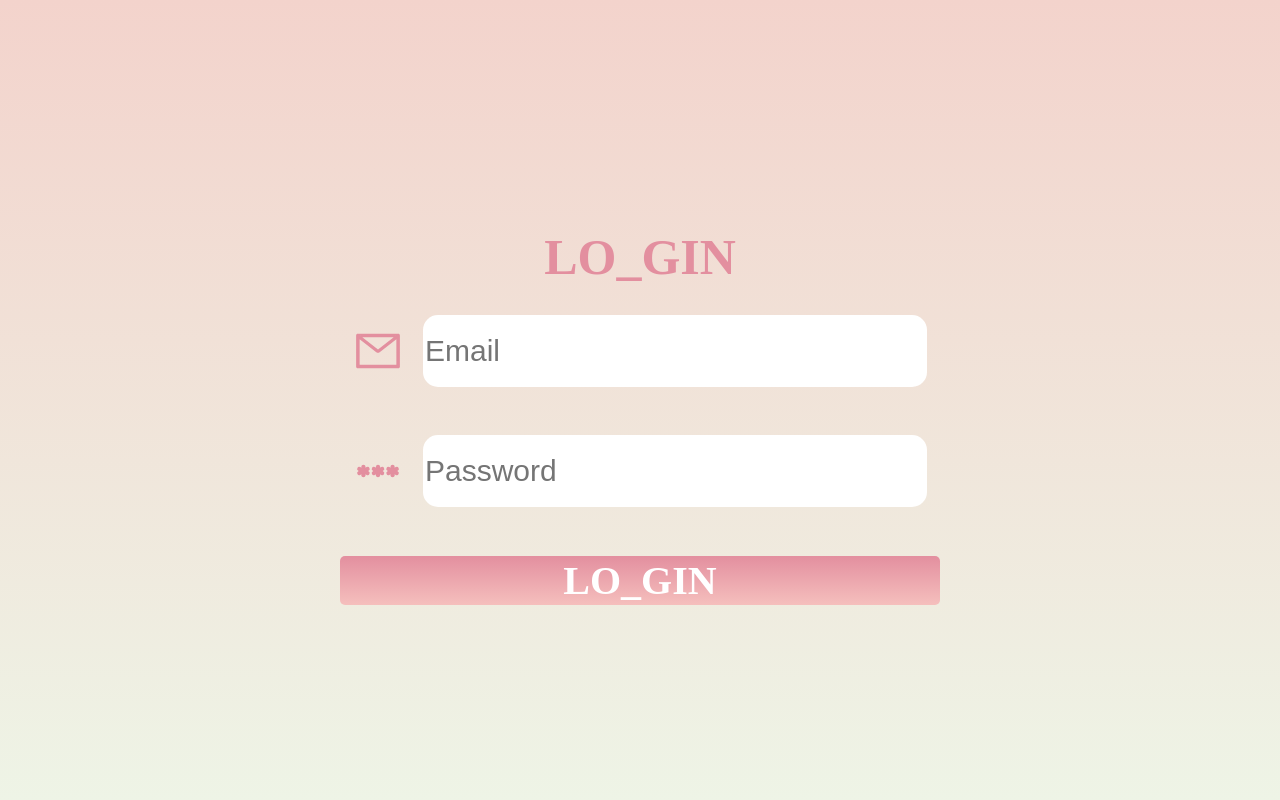
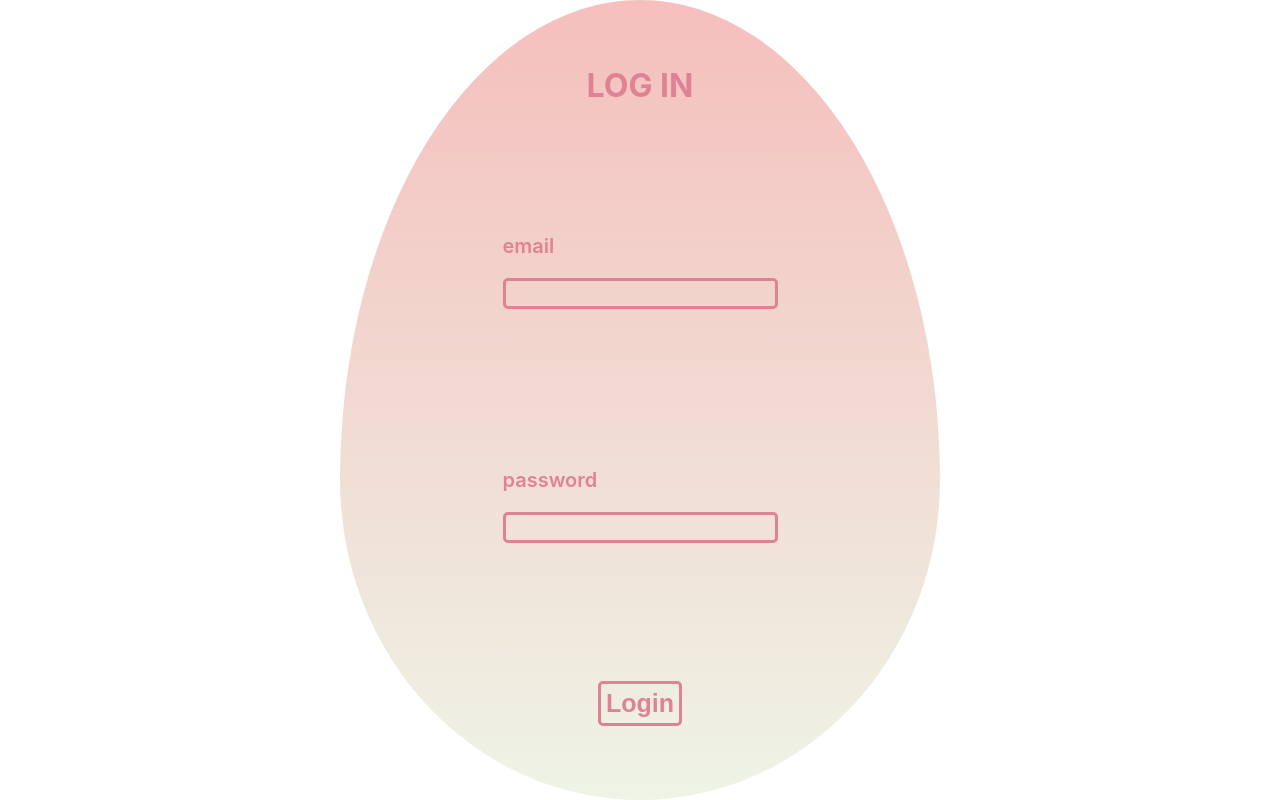
Before and after one commit to hoon060907/ToStudy-tamagochi, a React (Create React App) app: page /login in a window 1280 px wide. Built offline with nearby package versions, Linux system fonts and the light colour scheme; a web font is replaced by a local one.

Commit message:
최종완성

```diff
--- a/src/components/Login.js
+++ b/src/components/Login.js
@@ -4,8 +4,6 @@ import { useNavigate } from "react-router-dom";
 import { auth } from "../firebase";
 import './Login.scss';
 import Swal from "sweetalert2";
-import { AiOutlineMail } from 'react-icons/ai';
-import { TbPassword } from 'react-icons/tb';
 
 const Login = () => {
     const navigate = useNavigate('/');
@@ -20,11 +18,11 @@ const Login = () => {
         setPassword(e.target.value);
     };
 
-    const handleKeyPress = (e) => {
-        if (e.key === "Enter") {
-            login(); // Enter 키를 누르면 로그인 함수 호출
-        }
-    };
+    // const handleKeyPress = (e) => {
+    //     if (e.key === "Enter") {
+    //         login(); Enter 키를 누르면 로그인 함수 호출
+    //     }
+    // };
 
     // const login = () => {
     //     setPersistence(auth, browserLocalPersistence)
@@ -57,28 +55,18 @@ const Login = () => {
     }
 
     return (
-        // <div className="loginbody">
-        //     <div className="box">
-        //         <h1 className="title">LOG IN</h1>
-        //         <div className="innerbox">
-        //             <p className="text">email</p>
-        //             <input className="input" type="text" onChange={onChangeEmail} />
-        //         </div>
-        //         <div className="innerbox">
-        //             <p className="text">password</p>
-        //             <input className="input" type="password" onChange={onChangePw} />
-        //         </div>
-        //         <button onClick={login} className="btn">Login</button>
-        //     </div>
-        // </div>
         <div className="loginbody">
-            <div className="loginbox">
-                <h1 className="title">LO_GIN</h1>
-                    <div  className="innerbox">
-                        <div className="innercontent"><AiOutlineMail size='50px' color="#E38F9F"/><input placeholder="Email"className="input" type="text" onChange={onChangeEmail} /></div>
-                        <div className="innercontent"><TbPassword size='50px' color="#E38F9F"/><input placeholder="Password"className="input" type="password" onChange={onChangePw} onKeyPress={handleKeyPress}/></div>
-                    </div>
-                <button onClick={login} className="btn">LO_GIN</button>
+            <div className="box">
+                <h1 className="title">LOG IN</h1>
+                <div className="innerbox">
+                    <p className="text">email</p>
+                    <input className="input" type="text" onChange={onChangeEmail} />
+                </div>
+                <div className="innerbox">
+                    <p className="text">password</p>
+                    <input className="input" type="password" onChange={onChangePw} />
+                </div>
+                <button onClick={login} className="btn">Login</button>
             </div>
         </div>
     );
--- a/src/components/Login.scss
+++ b/src/components/Login.scss
@@ -1,122 +1,121 @@
-// .loginbody {
-//     width: 100%;
-//     height: 100vh;
-//     display: flex;
-//     flex-direction: column;
-//     justify-content: center;
-//     align-items: center;
-//     .box {
-//         width: 600px;
-//         height: 800px;
-//         display: flex;
-//         flex-direction: column;
-//         justify-content: space-around;
-//         align-items: center;
-//         background: linear-gradient(#F5BFBD, #EEF4E6);
-//         border-radius: 50% / 60% 60% 40% 40%;
-//         padding-bottom: 30px;
-//         .title {
-//             color: #df8394;
-//         }
-//         .innerbox {
-//             .text {
-//                 color: #df8394;
-//                 font-size: 20px;
-//                 font-weight: 600;
-//             }
-//             .input {
-//                 border: 3px solid #df8394;
-//                 outline: none;
-//                 font-size: 20px;
-//                 border-radius: 5px;
-//                 background: none;
-//             }
-//             padding-bottom: 50px;
-//         }
-//         .btn {
-//             display: block;
-//             padding: 5px;
-//             background: none;
-//             color: #df8394;
-//             outline: none;
-//             border-radius: 5px;
-//             border: 3px solid #df8394;
-//             font-size: 25px;
-//             font-weight: 700;
-//             cursor: pointer;
-//             border: #df8394 3px solid;
-//         }
-//     }
-// }
 .loginbody {
     width: 100%;
     height: 100vh;
-    font-family: "Pretendard-Bold";
-    margin: 0px;
-    padding: 0px;
     display: flex;
     flex-direction: column;
     justify-content: center;
     align-items: center;
-    background: linear-gradient(#f3d3cc, #eef4e6);
-    .loginbox {
-      width: 800px;
-      height: 50%;
+    .box {
+        width: 600px;
+        height: 800px;
         display: flex;
         flex-direction: column;
-      justify-content: center;
+        justify-content: space-around;
         align-items: center;
+        background: linear-gradient(#F5BFBD, #EEF4E6);
+        border-radius: 50% / 60% 60% 40% 40%;
+        padding-bottom: 30px;
         .title {
-        display: flex;
-        justify-content: left;
-        align-items: center;
-        color:#E38F9F;
-        text-align: left;
-        font-size: 50px;
-        margin-bottom: 30px;
+            color: #df8394;
         }
         .innerbox {
-        display: flex;
-        flex-direction: column;
             .text {
-          font-family: "Pretendard-SemiBold";
-          color: #fff;
+                color: #df8394;
                 font-size: 20px;
-
-        }
-        .innercontent{
-          width: 600px;
-          height: 70px;
-          display: flex;
-          align-items: center;
-          justify-content: center;
-          margin-bottom: 50px;
+                font-weight: 600;
             }
             .input {
-          margin-left: 20px;
-          width: 500px;
-          height: 70px;
-          border: none;
+                border: 3px solid #df8394;
                 outline: none;
-          font-size: 30px;
-          border-radius: 15px;
-
+                font-size: 20px;
+                border-radius: 5px;
+                background: none;
             }
-
+            padding-bottom: 50px;
         }
         .btn {
-        width: 600px;
-        height: 70px;
             display: block;
-        background: linear-gradient(#E38F9F,#F5BFBD);
-        color: #fff;
+            padding: 5px;
+            background: none;
+            color: #df8394;
             outline: none;
             border-radius: 5px;
-        border: none;
-        font-family: "Pretendard-SemiBold";
-        font-size: 40px;
+            border: 3px solid #df8394;
+            font-size: 25px;
             font-weight: 700;
             cursor: pointer;
         }
     }
 }
+// .loginbody {
+//     width: 100%;
+//     height: 100vh;
+//     font-family: "Pretendard-Bold";
+//     margin: 0px;
+//     padding: 0px;
+//     display: flex;
+//     flex-direction: column;
+//     justify-content: center;
+//     align-items: center;
+//     background: linear-gradient(#f3d3cc, #eef4e6);
+//     .loginbox {
+//       width: 800px;
+//       height: 50%;
+//       display: flex;
+//       flex-direction: column;
+//       justify-content: center;
+//       align-items: center;
+//       .title {
+//         display: flex;
+//         justify-content: left;
+//         align-items: center;
+//         color:#E38F9F;
+//         text-align: left;
+//         font-size: 50px;
+//         margin-bottom: 30px;
+//       }
+//       .innerbox {
+//         display: flex;
+//         flex-direction: column;
+//         .text {
+//           font-family: "Pretendard-SemiBold";
+//           color: #fff;
+//           font-size: 20px;
+
+//         }
+//         .innercontent{
+//           width: 600px;
+//           height: 70px;
+//           display: flex;
+//           align-items: center;
+//           justify-content: center;
+//           margin-bottom: 50px;
+//         }
+//         .input {
+//           margin-left: 20px;
+//           width: 500px;
+//           height: 70px;
+//           border: none;
+//           outline: none;
+//           font-size: 30px;
+//           border-radius: 15px;
+
+//         }
+
+//       }
+//       .btn {
+//         width: 600px;
+//         height: 70px;
+//         display: block;
+//         background: linear-gradient(#E38F9F,#F5BFBD);
+//         color: #fff;
+//         outline: none;
+//         border-radius: 5px;
+//         border: none;
+//         font-family: "Pretendard-SemiBold";
+//         font-size: 40px;
+//         font-weight: 700;
+//         cursor: pointer;
+//       }
+//     }
+//   }
--- a/src/components/Signup.js
+++ b/src/components/Signup.js
@@ -3,12 +3,8 @@ import { auth, db } from "../firebase";
 import { useNavigate } from "react-router-dom";
 import { createUserWithEmailAndPassword } from "firebase/auth";
 import { ref, update } from "firebase/database";
-import './Signup.scss';
+import './Login.scss';
 import Swal from "sweetalert2";
-import { AiOutlineMail } from 'react-icons/ai';
-import { TbPassword } from 'react-icons/tb';
-import { AiOutlineUser } from 'react-icons/ai';
-import { LiaBirthdayCakeSolid } from 'react-icons/lia';
 
 const Signup = () => {
     const navigate = useNavigate();
@@ -83,48 +79,48 @@ const Signup = () => {
     }
 
     return (
+        <div className="loginbody">
+            <div className="box">
+                <h1 className="title">SIGN UP</h1>
+                <div className="innerbox">
+                    <p className="text">email</p>
+                    <input className="input" type="text" onChange={onChangeEmail} />
+                </div>
+                <div className="innerbox">
+                    <p className="text">password</p>
+                    <input className="input" type="password" onChange={onChangePw} />
+                </div>
+                <div className="innerbox">
+                    <p className="text">알 닉네임</p>
+                    <input className="input" type="text" onChange={onChangeEggname} />
+                </div>
+                <div className="innerbox">
+                    <p className="text">희망 목표</p>
+                    <input className="input" type="text" onChange={onChangeGoal} />
+                </div>
+                <button onClick={register} className="btn">Sign Up</button>
+            </div>
+        </div>
         // <div className="loginbody">
         //     <div className="box">
-        //         <h1 className="title">SIGN UP</h1>
+        //         <div className="bigText">SignUp</div>
         //         <div className="innerbox">
-        //             <p className="text">email</p>
-        //             <input className="input" type="text" onChange={onChangeEmail} />
+        //             <div className="text">
+        //                 <AiOutlineMail size='50px' color="#E38F9F"/>
+        //                 <input placeholder="이메일 ex.2006@gmail.com"className="input" type="text" onChange={onChangeEmail} /></div>
+        //             <div className="text">
+        //                 <TbPassword size='50px' color="#E38F9F"/>
+        //                 <input placeholder="비밀번호"className="input" type="password" onChange={onChangePw} /></div>
+        //             <div className="text">
+        //                 <AiOutlineUser size='50px' color="#E38F9F"/>
+        //                 <input placeholder="알 닉네임"className="input" type="text" onChange={onChangeEggname} /></div>
+        //             <div className="text">
+        //                 <LiaBirthdayCakeSolid size='50px' color="#E38F9F"/>
+        //                 <input placeholder="희망목표"className="input" type="text" onChange={onChangeGoal} /></div>
         //         </div>
-        //         <div className="innerbox">
-        //             <p className="text">password</p>
-        //             <input className="input" type="password" onChange={onChangePw} />
-        //         </div>
-        //         <div className="innerbox">
-        //             <p className="text">알 닉네임</p>
-        //             <input className="input" type="text" onChange={onChangeEggname} />
-        //         </div>
-        //         <div className="innerbox">
-        //             <p className="text">희망 목표</p>
-        //             <input className="input" type="text" onChange={onChangeGoal} />
-        //         </div>
-        //         <button onClick={register} className="btn">Sign Up</button>
+        //         <div onClick={register} className="btn">SignUp</div>
         //     </div>
         // </div>
-        <div className="loginbody">
-            <div className="box">
-                <div className="bigText">SignUp</div>
-                <div className="innerbox">
-                    <div className="text">
-                        <AiOutlineMail size='50px' color="#E38F9F"/>
-                        <input placeholder="이메일 ex.2006@gmail.com"className="input" type="text" onChange={onChangeEmail} /></div>
-                    <div className="text">
-                        <TbPassword size='50px' color="#E38F9F"/>
-                        <input placeholder="비밀번호"className="input" type="password" onChange={onChangePw} /></div>
-                    <div className="text">
-                        <AiOutlineUser size='50px' color="#E38F9F"/>
-                        <input placeholder="알 닉네임"className="input" type="text" onChange={onChangeEggname} /></div>
-                    <div className="text">
-                        <LiaBirthdayCakeSolid size='50px' color="#E38F9F"/>
-                        <input placeholder="희망목표"className="input" type="text" onChange={onChangeGoal} /></div>
-                </div>
-                <div onClick={register} className="btn">SignUp</div>
-            </div>
-        </div>
     );
 };
 
--- a/src/components/Signup.scss
+++ b/src/components/Signup.scss
@@ -1,64 +1,64 @@
-.loginbody {
-    width: 100%;
-    height: 100vh;
-    font-family: "Pretendard-Bold";
-    margin: 0px;
-    padding: 0px;
-    display: flex;
-    background: linear-gradient(to bottom, #f3d3cc, #eef4e6);
-    .box{
-      display: flex;
-      flex-direction: column;
-      width: 600px;
-      height: 600px;
-      justify-content: center;
-      align-items: center;
-      .bigText{
-        font-size: 80px;
-        color: #fff;
-        margin-bottom: 20px;
-      }
-      .innerbox {
-        display: flex;
-        flex-direction: column;
-        width: 500px;
-        height: 350px;
-        .text {
-          font-family: "Pretendard-SemiBold";
-          color: #fff;
-          font-size: 20px;
-          width: 500px;
-          display: flex;
-          margin: 15px 0px;
-        }
-        .input {
-          margin-left: 20px;
-          width: 600px;
-          height: 50px;
-          border: 3px solid #fff;
-          outline: none;
-          font-size: 25px;
-          border-radius: 15px;
+// .loginbody {
+//     width: 100%;
+//     height: 100vh;
+//     font-family: "Pretendard-Bold";
+//     margin: 0px;
+//     padding: 0px;
+//     display: flex;
+//     background: linear-gradient(to bottom, #f3d3cc, #eef4e6);
+//     .box{
+//       display: flex;
+//       flex-direction: column;
+//       width: 600px;
+//       height: 600px;
+//       justify-content: center;
+//       align-items: center;
+//       .bigText{
+//         font-size: 80px;
+//         color: #fff;
+//         margin-bottom: 20px;
+//       }
+//       .innerbox {
+//         display: flex;
+//         flex-direction: column;
+//         width: 500px;
+//         height: 350px;
+//         .text {
+//           font-family: "Pretendard-SemiBold";
+//           color: #fff;
+//           font-size: 20px;
+//           width: 500px;
+//           display: flex;
+//           margin: 15px 0px;
+//         }
+//         .input {
+//           margin-left: 20px;
+//           width: 600px;
+//           height: 50px;
+//           border: 3px solid #fff;
+//           outline: none;
+//           font-size: 25px;
+//           border-radius: 15px;
 
-        }
+//         }
 
-      }
-      .btn{
-        width: 500px;
-        height: 60px;
-        display: flex;
-        justify-content: center;
-        align-items: center;
-        border-radius: 15px;
-        background: linear-gradient(#E38F9F,#F5BFBD);
-        color: #fff;
-        outline: none;
-        border: none;
-        font-family: "Pretendard-SemiBold";
-        font-size: 30px;
-        font-weight: 700;
-        cursor: pointer;
-        margin-top: 20px;
-      }
-    }
-  }
+//       }
+//       .btn{
+//         width: 500px;
+//         height: 60px;
+//         display: flex;
+//         justify-content: center;
+//         align-items: center;
+//         border-radius: 15px;
+//         background: linear-gradient(#E38F9F,#F5BFBD);
+//         color: #fff;
+//         outline: none;
+//         border: none;
+//         font-family: "Pretendard-SemiBold";
+//         font-size: 30px;
+//         font-weight: 700;
+//         cursor: pointer;
+//         margin-top: 20px;
+//       }
+//     }
+//   }
```
Lines whose indentation alone changed are shown as unchanged.
